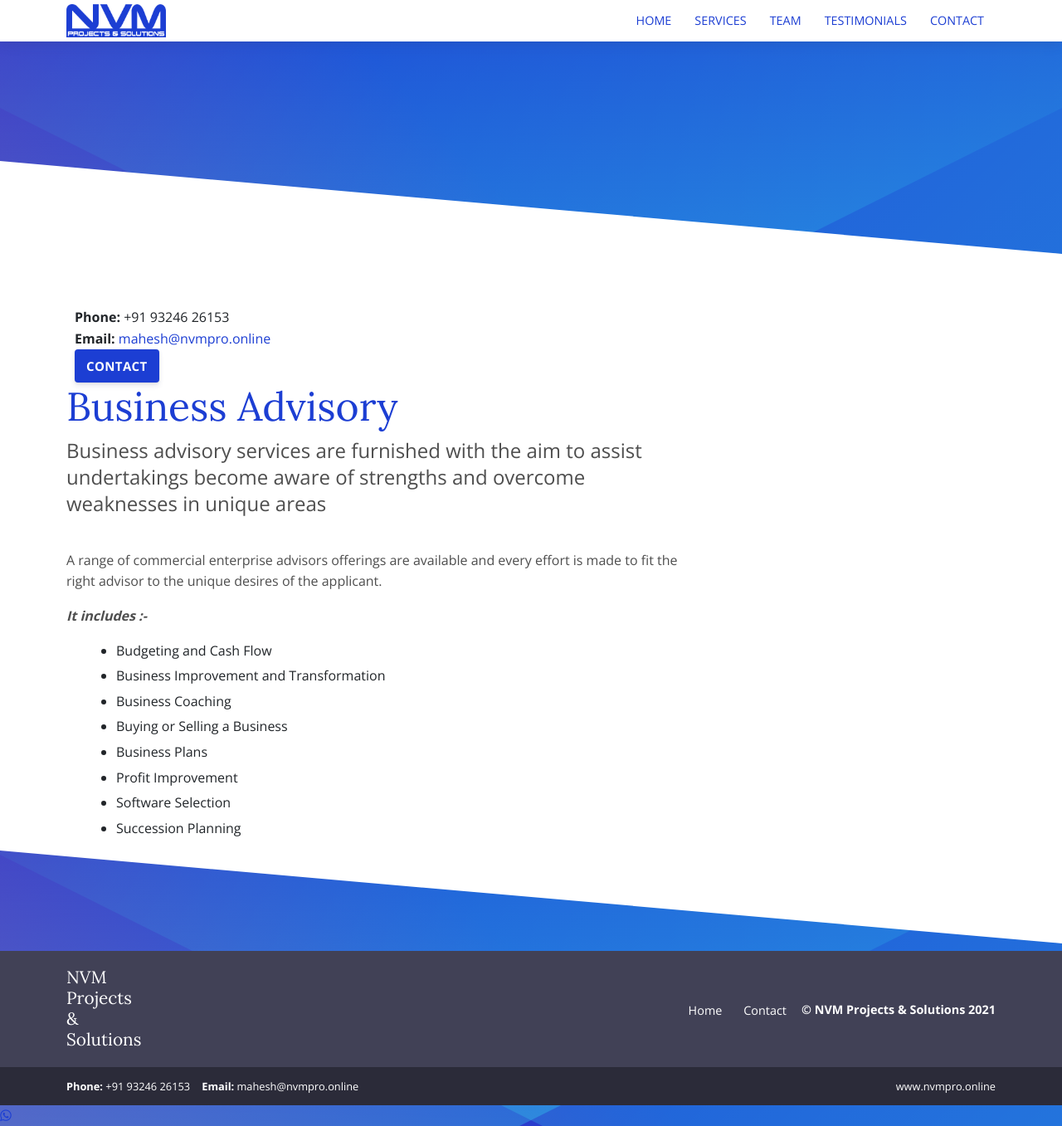
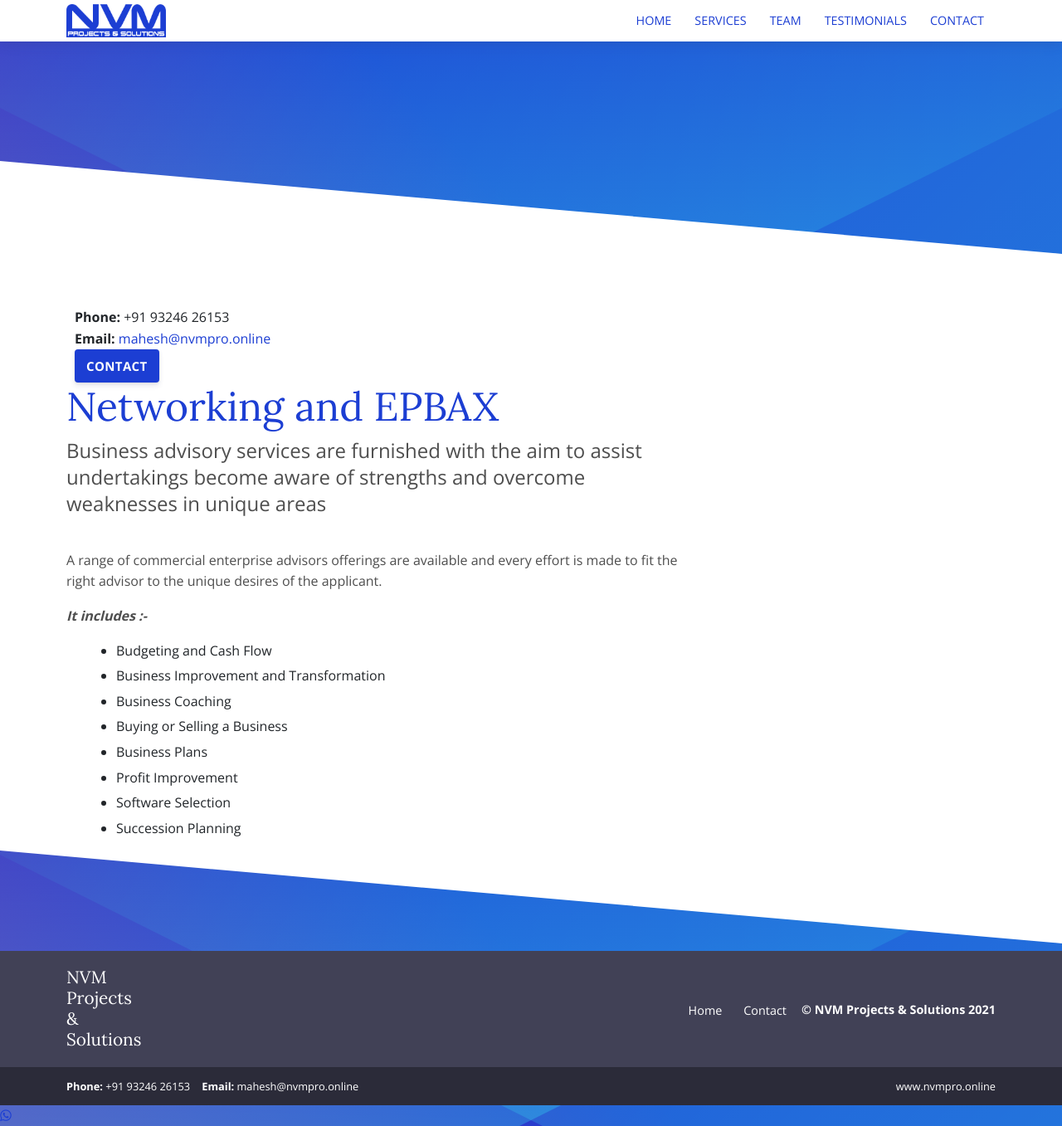
Before and after one commit to nvmpro/NVM, a Jekyll site: the page built from _services/networking-and-epbax.md, in a window 1280 px wide. Shown: the whole page at 83% size. Built offline with Jekyll 4.4.1, drawn with Linux system fonts in a browser that asks for light colours; nearby versions of some CDN libraries.

Commit message:
Updated '_services/networking-and-epbax.md' via CloudCannon

```diff
--- a/_services/networking-and-epbax.md
+++ b/_services/networking-and-epbax.md
@@ -1,6 +1,6 @@
 ---
-title: 'Business Advisory'
-image: '/services/default.png'
+title: Networking and EPBAX
+image: /services/default.png
 keywords: Business Plans,Profit Improvement,Advisory,Software Selection
 ---
 
```
